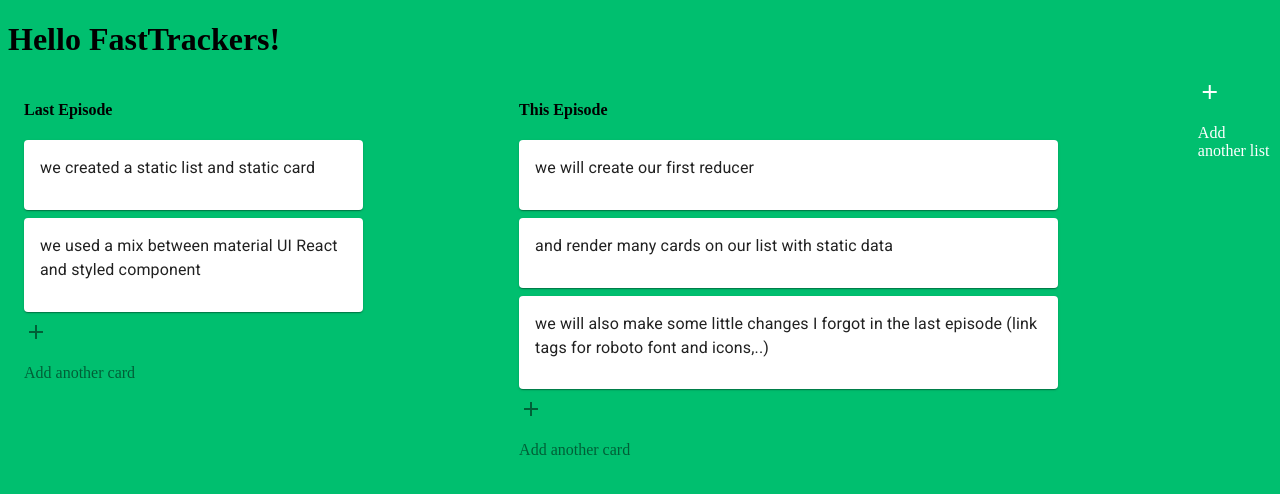
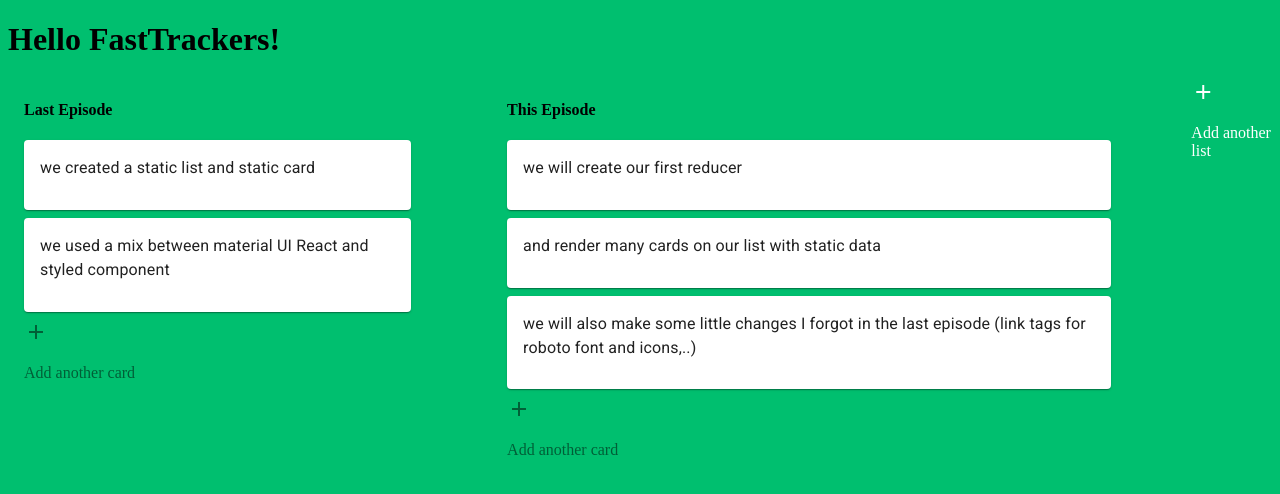
Before and after one commit to BonDah18/react-trello-clone, a React (Create React App) app: page / in a window 1280 px wide. Shown: the top 494 px of the page. Built offline with nearby package versions, Linux system fonts and the light colour scheme.

Commit message:
css updates

```diff
--- a/src/components/TrelloCard.js
+++ b/src/components/TrelloCard.js
@@ -7,7 +7,6 @@ import styled from "styled-components";
 
 const CardContainer = styled.div`
   margin-bottom: 8px;
-  margin-right: 60px;
 `;
 
 const TrelloCard = ({text, id, index}) => {
@@ -37,7 +36,7 @@ const TrelloCard = ({text, id, index}) => {
 const styles = {
   cardContainer: {
     marginBottom: 8,
-    marginright: 60
+
   }
 }
 
```
